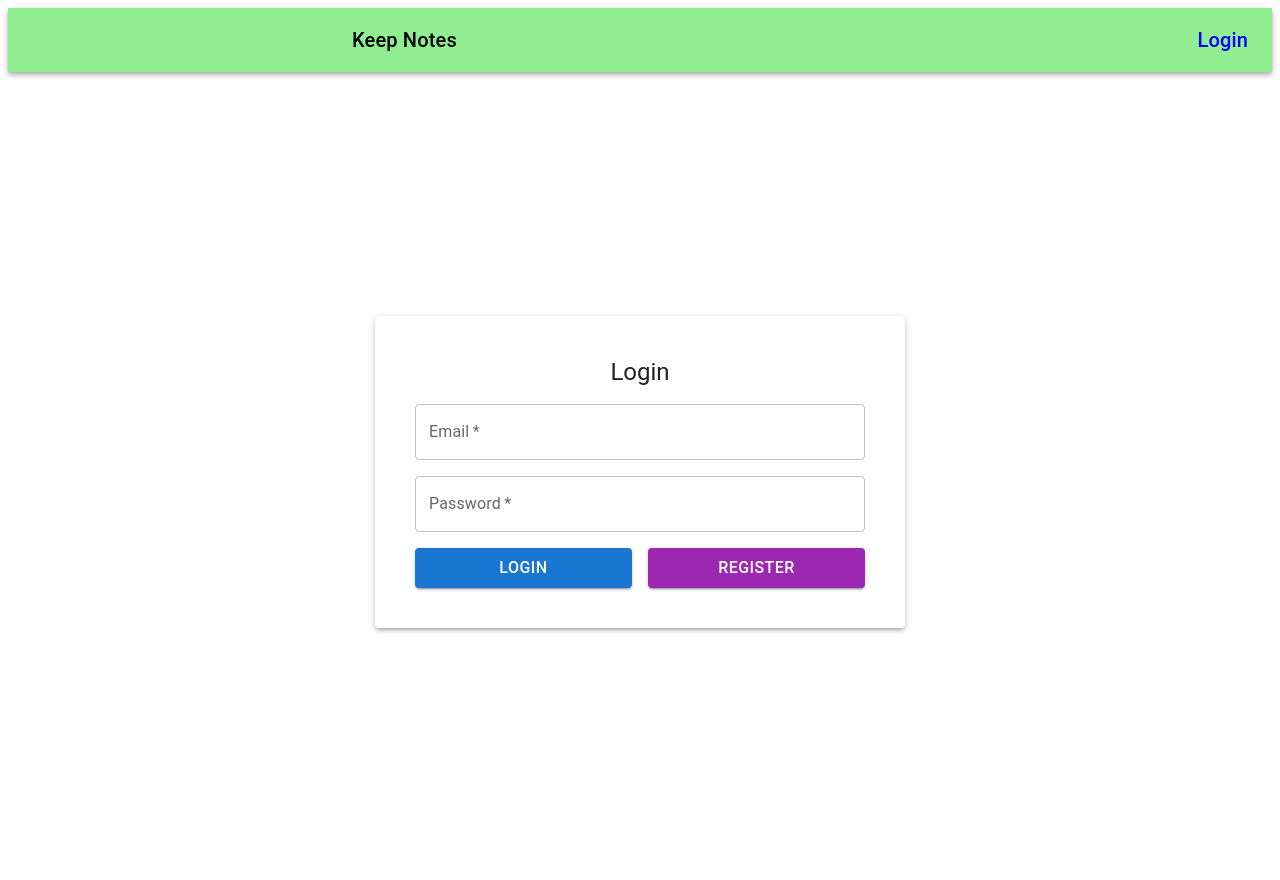
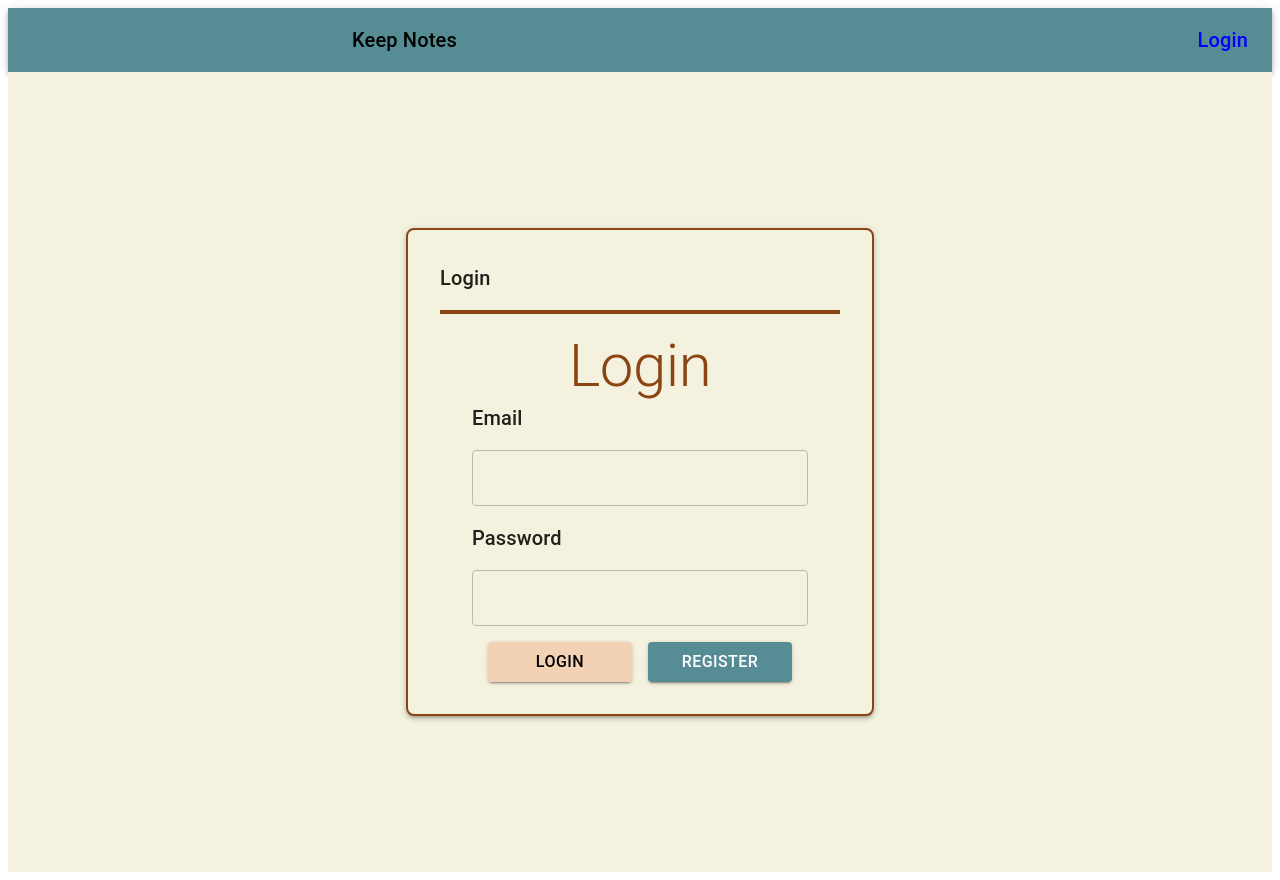
Before and after one commit to Pavithra-p0715/NewArchive, a Next.js app: page / in a window 1280 px wide. Built offline with nearby package versions, Linux system fonts and the light colour scheme.

Commit message:
p/login ui desigen

```diff
--- /dev/null
+++ b/src/app/common/components/CustomTypography.tsx
@@ -0,0 +1,21 @@
+import { Typography } from "@mui/material";
+
+interface CustomTypographyProps {
+  text: string;
+  variant?: "h1" | "h2" | "h3" | "h4" | "h5" | "h6";
+  sx?: object;
+}
+
+const CustomTypography: React.FC<CustomTypographyProps> = ({
+  text,
+  variant = "h6",
+  sx = {},
+}) => {
+  return (
+    <Typography variant={variant} sx={{ paddingTop: "x", ...sx }}>
+      {text}
+    </Typography>
+  );
+};
+
+export default CustomTypography;
--- /dev/null
+++ b/src/app/common/components/Line.tsx
@@ -0,0 +1,11 @@
+import { Divider } from "@mui/material";
+
+interface LineProps {
+  sx?: object;
+}
+
+const Line: React.FC<LineProps> = ({ sx = {} }) => {
+  return <Divider sx={{ borderColor: "#8B4513", borderWidth: "2px", ...sx }} />;
+};
+
+export default Line;
--- /dev/null
+++ b/src/app/common/components/LoginForm.tsx
@@ -0,0 +1,44 @@
+import React from "react";
+import { Paper, Typography, Alert, Box } from "@mui/material";
+import CustomTypography from "./CustomTypography";
+import Line from "./Line";
+
+interface LoginPopupProps {
+  title: string;
+  error?: string | null;
+  message?: string;
+  children: React.ReactNode;
+}
+
+const LoginPopup: React.FC<LoginPopupProps> = ({
+  title,
+  error,
+  message,
+  children,
+}) => {
+  return (
+    <Paper
+      elevation={3}
+      sx={{
+        padding: 4,
+        width: "100%",
+        maxWidth: 400,
+        backgroundColor: "#F4F2DE",
+        border: "2px solid #8B4513",
+        borderRadius: "8px",
+      }}
+    >
+      <CustomTypography text={title} />
+      <Line sx={{ borderColor: "#8B4513", borderWidth: "2px", marginY: 2 }} />
+
+      {error && <Alert severity="error">{error}</Alert>}
+      {message && <Alert severity="success">{message}</Alert>}
+
+      <Box sx={{ display: "flex", flexDirection: "column", gap: 2 }}>
+        {children}
+      </Box>
+    </Paper>
+  );
+};
+
+export default LoginPopup;
--- a/src/app/layout.tsx
+++ b/src/app/layout.tsx
@@ -1,4 +1,4 @@
-import { AppBar } from "@mui/material";
+import { AppBar, Box } from "@mui/material";
 import Header from "./common/components/Header";
 import menuItems from "@/app/path.json";
 
@@ -16,10 +16,10 @@ export default function RootLayout({
     <>
       <html lang="en">
         <body>
-          <AppBar position="static" sx={{ backgroundColor: "#90EE90" }}>
+          <AppBar position="static" sx={{    backgroundColor: "#568D94",}}>
             <Header title="Keep Notes" menuItems={menuItems} />
           </AppBar>
-          {children}
+          <Box sx={{ backgroundColor: "#F4F2DE" }}>{children}</Box>
         </body>
       </html>
     </>
--- a/src/app/path.json
+++ b/src/app/path.json
@@ -4,21 +4,21 @@
     "key": "about",
     "label": "About",
     "active": false,
-    "path": "/"
+    "path": "/portal/about"
   },
   {
     "id": 2,
     "key": "notes",
     "label": "Notes",
     "active": false,
-    "path": "/"
+    "path": "/portal/notes"
   },
   {
     "id": 3,
     "key": "accounts",
     "label": "Accounts",
     "active": false,
-    "path": "/",
+    "path": "/portal/accounts",
     "name": "Your Accounts"
   },
   {
--- a/src/app/portal/login/components/Login.tsx
+++ b/src/app/portal/login/components/Login.tsx
@@ -4,15 +4,16 @@ import { useState } from "react";
 import {
   Button,
   Container,
-  Paper,
-  Typography,
   Box,
   CircularProgress,
   TextField,
+  Typography,
 } from "@mui/material";
 import { useRouter } from "next/navigation";
 import useSignUp from "@/app/portal/login/components/LoginService/useSinup";
 import SignUp from "@/app/portal/login/components/SinUp";
+import LoginPopup from "@/app/common/components/LoginForm";
+import CustomTypography from "@/app/common/components/CustomTypography";
 
 const LoginPage = () => {
   const [formData, setFormData] = useState({
@@ -21,6 +22,7 @@ const LoginPage = () => {
     password: "",
     confirmPassword: "",
   });
+
   const [loading, setLoading] = useState(false);
   const [error, setError] = useState<string | null>(null);
   const [message, setMessage] = useState<string>("");
@@ -29,13 +31,20 @@ const LoginPage = () => {
 
   const { handleRegister, handleLogin } = useSignUp();
 
-  const handleRegisterWrapper = (e: React.FormEvent) => {
+  const handleLoginWrapper = async (e: React.FormEvent) => {
     e.preventDefault();
-    handleRegister(e, formData, setError, setMessage, setShowSignUp);
-  };
+    console.log("Logging in with:", {
+      email: formData.email,
+      password: formData.password,
+    });
 
-  const handleLoginWrapper = (e: React.FormEvent) => {
-    handleLogin(e, formData, setLoading, setError, router);
+    await handleLogin(
+      e,
+      { email: formData.email, password: formData.password },
+      setLoading,
+      setError,
+      router
+    );
   };
 
   const handleChange = (e: React.ChangeEvent<HTMLInputElement>) => {
@@ -62,60 +71,44 @@ const LoginPage = () => {
           setError={setError}
           message={message}
           setMessage={setMessage}
-          handleRegister={handleRegisterWrapper}
+          handleRegister={handleRegister}
           setShowSignUp={setShowSignUp}
         />
       ) : (
-        <Paper
-          elevation={3}
+        <LoginPopup title="Login" error={error} message={message}>
+          <Box sx={{ px: 4 }}>
+            <CustomTypography
+              text="Login"
+              sx={{ color: "#8B4513", textAlign: "center" }}
+              variant="h2"
+            />
+
+            <Box
+              component="form"
+              onSubmit={handleLoginWrapper}
               sx={{
-            width: "100%",
-            maxWidth: { xs: 320, sm: 400, md: 450 },
-            padding: { xs: 3, sm: 4, md: 5 },
-            textAlign: "center",
                 display: "flex",
                 flexDirection: "column",
                 gap: 2,
               }}
             >
-          <Typography variant="h5">Login</Typography>
-
-          {error && (
-            <Typography color="error" sx={{ mb: 1 }}>
-              {error}
-            </Typography>
-          )}
-
-          {message && (
-            <Typography color="success" sx={{ mb: 1 }}>
-              {message}
-            </Typography>
-          )}
-
-          <Box
-            component="form"
-            onSubmit={handleLoginWrapper}
-            sx={{ display: "flex", flexDirection: "column", gap: 2 }}
-          >
+              <CustomTypography text="Email" />
               <TextField
                 fullWidth
-              label="Email"
                 variant="outlined"
                 type="email"
                 name="email"
                 value={formData.email}
                 onChange={handleChange}
-              required
               />
+              <CustomTypography text="Password" />
               <TextField
                 fullWidth
-              label="Password"
                 variant="outlined"
                 type="password"
                 name="password"
                 value={formData.password}
                 onChange={handleChange}
-              required
               />
 
               <Box
@@ -123,6 +116,7 @@ const LoginPage = () => {
                   display: "flex",
                   flexDirection: { xs: "column", sm: "row" },
                   gap: 2,
+                  px: 2,
                 }}
               >
                 <Button
@@ -131,7 +125,11 @@ const LoginPage = () => {
                   variant="contained"
                   color="primary"
                   disabled={loading}
-                sx={{ fontSize: { xs: "0.9rem", sm: "1rem" } }}
+                  sx={{
+                    fontSize: { xs: "0.9rem", sm: "1rem" },
+                    backgroundColor: "#F3D1B4",
+                    color:'black'
+                  }}
                 >
                   {loading ? (
                     <CircularProgress size={24} color="inherit" />
@@ -139,20 +137,26 @@ const LoginPage = () => {
                     "Login"
                   )}
                 </Button>
+
                 <Button
                   fullWidth
                   variant="contained"
                   color="secondary"
                   onClick={() => setShowSignUp(true)}
-                sx={{ fontSize: { xs: "0.9rem", sm: "1rem" } }}
+                  sx={{
+                    fontSize: { xs: "0.9rem", sm: "1rem" },
+                    backgroundColor: "#568D94",
+                  }}
                 >
                   Register
                 </Button>
               </Box>
             </Box>
-        </Paper>
+          </Box>
+        </LoginPopup>
       )}
     </Container>
   );
 };
+
 export default LoginPage;
--- a/src/app/portal/login/components/SinUp.tsx
+++ b/src/app/portal/login/components/SinUp.tsx
@@ -9,6 +9,8 @@ import {
   Alert,
 } from "@mui/material";
 import { SignUpProps } from "@/app/portal/login/interface/interface";
+import LoginPopup from "@/app/common/components/LoginForm";
+import CustomTypography from "@/app/common/components/CustomTypography";
 
 const SignUp: React.FC<SignUpProps> = ({
   formData,
@@ -39,34 +41,33 @@ const SignUp: React.FC<SignUpProps> = ({
         minHeight: "90vh",
       }}
     >
-      <Paper
-        elevation={3}
-        sx={{ padding: 4, width: "100%", maxWidth: 400, textAlign: "center" }}
-      >
-        <Typography variant="h5" sx={{ marginBottom: 2 }}>
-          Sign Up
-        </Typography>
-
-        {error && <Alert severity="error">{error}</Alert>}
-        {message && <Alert severity="success">{message}</Alert>}
+      <LoginPopup title="Sinup" error={error} message={message}>
+        <CustomTypography
+          sx={{ textAlign: "center", color: "#8B4513" }}
+          text="Singup"
+          variant={"h2"}
+        />
 
         <Box
           component="form"
           onSubmit={handleSubmit}
           sx={{ display: "flex", flexDirection: "column", gap: 2 }}
         >
+          <CustomTypography text="UserName" />
           <TextField
             fullWidth
-            label="Full Name"
+            label=""
             variant="outlined"
             name="fullName"
             required
             value={formData.fullName}
             onChange={handleChange}
           />
+          <CustomTypography text="Email" />
+
           <TextField
             fullWidth
-            label="Email"
+            label=""
             variant="outlined"
             type="email"
             name="email"
@@ -74,9 +75,11 @@ const SignUp: React.FC<SignUpProps> = ({
             value={formData.email}
             onChange={handleChange}
           />
+          <CustomTypography text="password" />
+
           <TextField
             fullWidth
-            label="Password"
+            label=""
             variant="outlined"
             type="password"
             name="password"
@@ -84,9 +87,11 @@ const SignUp: React.FC<SignUpProps> = ({
             value={formData.password}
             onChange={handleChange}
           />
+          <CustomTypography text="ConfirmPassword" />
+
           <TextField
             fullWidth
-            label="Confirm Password"
+            label=""
             variant="outlined"
             type="password"
             name="confirmPassword"
@@ -96,20 +101,20 @@ const SignUp: React.FC<SignUpProps> = ({
           />
 
           <Box sx={{ display: "flex", gap: "8px" }}>
-            <Button type="submit" fullWidth variant="contained" color="primary">
+            <Button type="submit" fullWidth variant="contained" color="success">
               Register
             </Button>
             <Button
               fullWidth
               variant="contained"
-              color="secondary"
+              sx={{ backgroundColor: "#F3D1B4", color: "black" }}
               onClick={() => setShowSignUp(false)}
             >
               Login
             </Button>
           </Box>
         </Box>
-      </Paper>
+      </LoginPopup>
     </Container>
   );
 };
```
Lines whose indentation alone changed are shown as unchanged.
